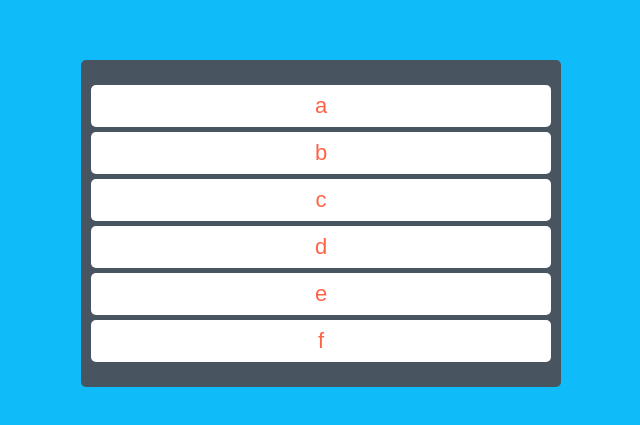
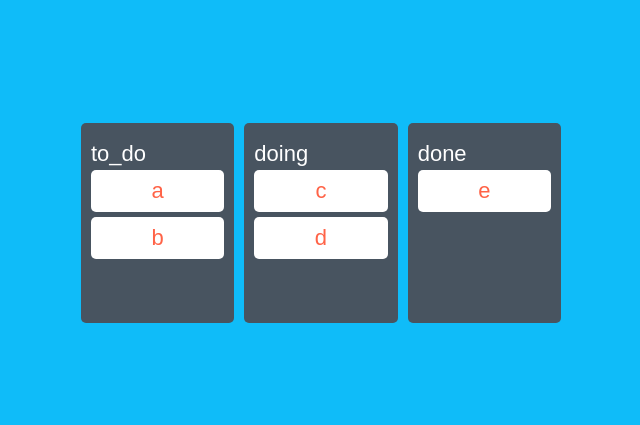
Before and after one commit to Guiwoo/Movie-master, a React (Create React App) app: page / in a window 1280 px wide. Shown: the part 177-602 px from the top of the page, without its empty margins (319-959 px from the left). Built offline with nearby package versions, Linux system fonts and the light colour scheme.

Commit message:
move items box to box

```diff
--- a/src/App.tsx
+++ b/src/App.tsx
@@ -7,6 +7,7 @@ import {
 import { useRecoilState, useRecoilValue } from "recoil";
 import styled from "styled-components";
 import { toDoState } from "./atom";
+import Board from "./component/Board";
 import DragCard from "./component/DragCard";
 
 const Wrapper = styled.div`
@@ -22,46 +23,51 @@ const Wrapper = styled.div`
 const Boards = styled.div`
   display: grid;
   width: 100%;
-  grid-template-columns: repeat(1, 1fr);
-`;
-
-const Board = styled.div`
-  padding: 20px 10px;
-  background-color: ${(props) => props.theme.textColor};
-  border-radius: 5px;
-  min-height: 200px;
+  grid-template-columns: repeat(3, 1fr);
+  gap: 10px;
 `;
 
 function App() {
   const [todo, setTodo] = useRecoilState(toDoState);
-  const onDragEnd = ({ draggableId, destination, source }: DropResult) => {
+  const onDragEnd = (info: DropResult) => {
+    const { destination, source, draggableId } = info;
+    console.log(info);
     if (!destination) return;
-    setTodo((prev) => {
-      const copy = [...prev];
+    if (destination?.droppableId === source.droppableId) {
+      setTodo((allBoards) => {
+        const copy = [...allBoards[source.droppableId]];
         copy.splice(source.index, 1);
         copy.splice(destination?.index, 0, draggableId);
-      return copy;
+        return {
+          ...allBoards,
+          [source.droppableId]: copy,
+        };
       });
+    }
+    if (destination.droppableId !== source.droppableId) {
+      setTodo((prev) => {
+        const sourceBoard = [...prev[source.droppableId]];
+        const destinationBoard = [...prev[destination.droppableId]];
+        sourceBoard.splice(source.index, 1);
+        destinationBoard.splice(destination.index, 0, draggableId);
+        return {
+          ...prev,
+          [source.droppableId]: sourceBoard,
+          [destination.droppableId]: destinationBoard,
+        };
+      });
+    }
   };
   return (
+    <DragDropContext onDragEnd={onDragEnd}>
       <Wrapper>
         <Boards>
-        <DragDropContext onDragEnd={onDragEnd}>
-          <div>
-            <Droppable droppableId={"one"}>
-              {(provided) => (
-                <Board ref={provided.innerRef} {...provided.droppableProps}>
-                  {todo.map((e, index) => (
-                    <DragCard key={e} e={e} index={index} />
+          {Object.keys(todo).map((boardId) => (
+            <Board boardId={boardId} key={boardId} todo={todo[boardId]} />
           ))}
-                  {provided.placeholder}
-                </Board>
-              )}
-            </Droppable>
-          </div>
-        </DragDropContext>
         </Boards>
       </Wrapper>
+    </DragDropContext>
   );
 }
 
--- a/src/atom.ts
+++ b/src/atom.ts
@@ -1,6 +1,14 @@
 import { atom,selector } from "recoil";
 
-export const toDoState = atom({
+interface IToDoState{
+    [key:string]: string[];
+}
+
+export const toDoState = atom<IToDoState>({
     key:"toDo",
-    default:["a", "b", "c", "d", "e", "f"]
+    default:{
+        to_do:["a", "b"],
+        doing:["c","d"],
+        done:["e"]
+    }
 })
--- /dev/null
+++ b/src/component/Board.tsx
@@ -0,0 +1,37 @@
+import { Droppable } from "react-beautiful-dnd";
+import styled from "styled-components";
+import DragCard from "./DragCard";
+
+const SBoard = styled.div`
+  padding: 20px 10px;
+  background-color: ${(props) => props.theme.textColor};
+  border-radius: 5px;
+  min-height: 200px;
+`;
+
+interface IBoardProps {
+  todo: string[];
+  boardId: string;
+}
+const Title = styled.h2`
+  color: white;
+  font-size: 22px;
+`;
+
+const Board = ({ todo, boardId }: IBoardProps) => {
+  return (
+    <Droppable droppableId={boardId}>
+      {(provided) => (
+        <SBoard ref={provided.innerRef} {...provided.droppableProps}>
+          <Title>{boardId}</Title>
+          {todo.map((e, index) => (
+            <DragCard key={e} e={e} index={index} />
+          ))}
+          {provided.placeholder}
+        </SBoard>
+      )}
+    </Droppable>
+  );
+};
+
+export default Board;
--- a/src/component/DragCard.tsx
+++ b/src/component/DragCard.tsx
@@ -1,3 +1,4 @@
+import React from "react";
 import { Draggable } from "react-beautiful-dnd";
 import styled from "styled-components";
 
@@ -32,4 +33,4 @@ const DragCard = ({ e, index }: IProps) => {
   );
 };
 
-export default DragCard;
+export default React.memo(DragCard);
```
Also changed, not shown: 1 other file (tests, documents, lock files or other folders). Lines whose indentation alone changed are shown as unchanged.
